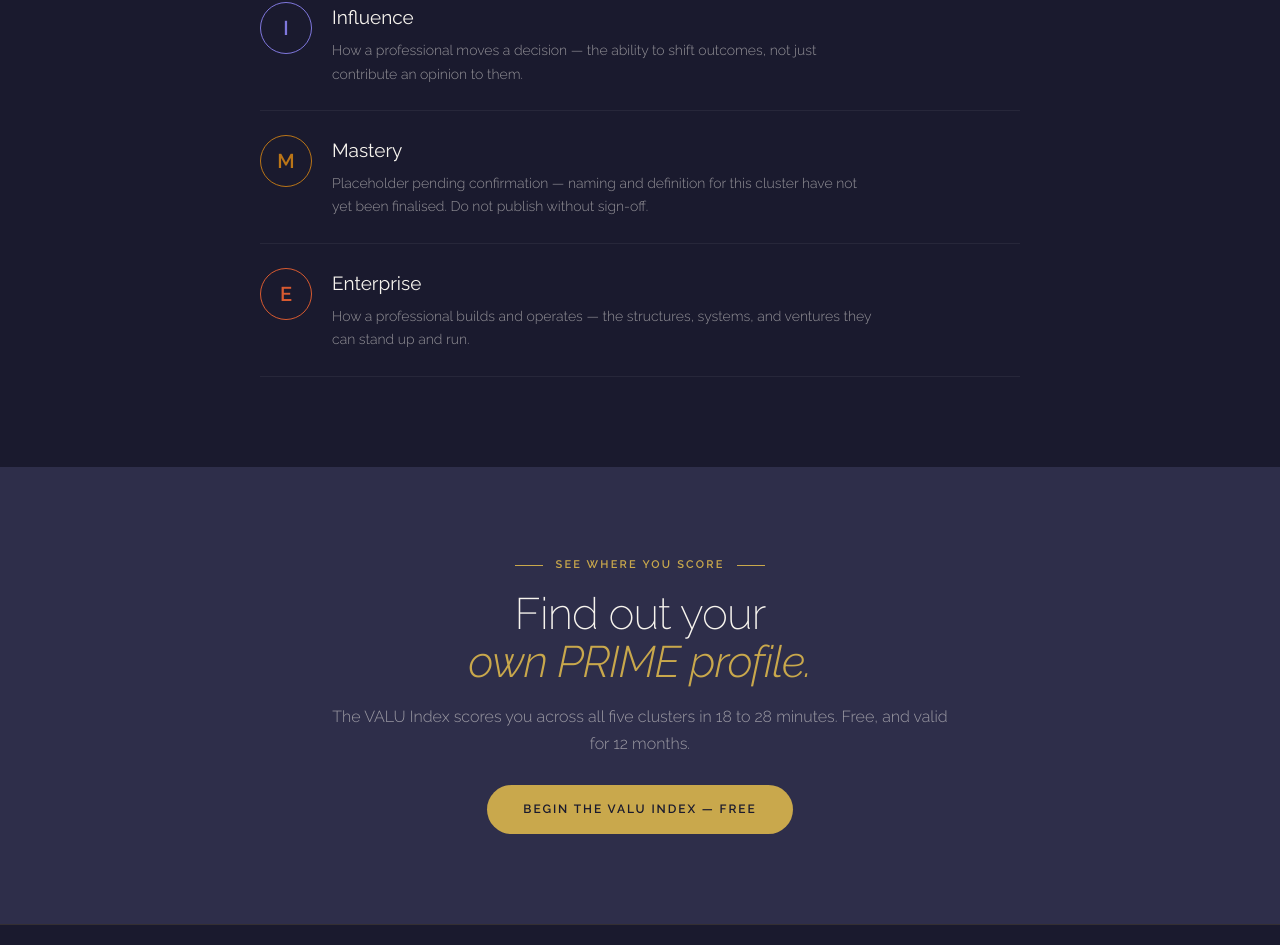
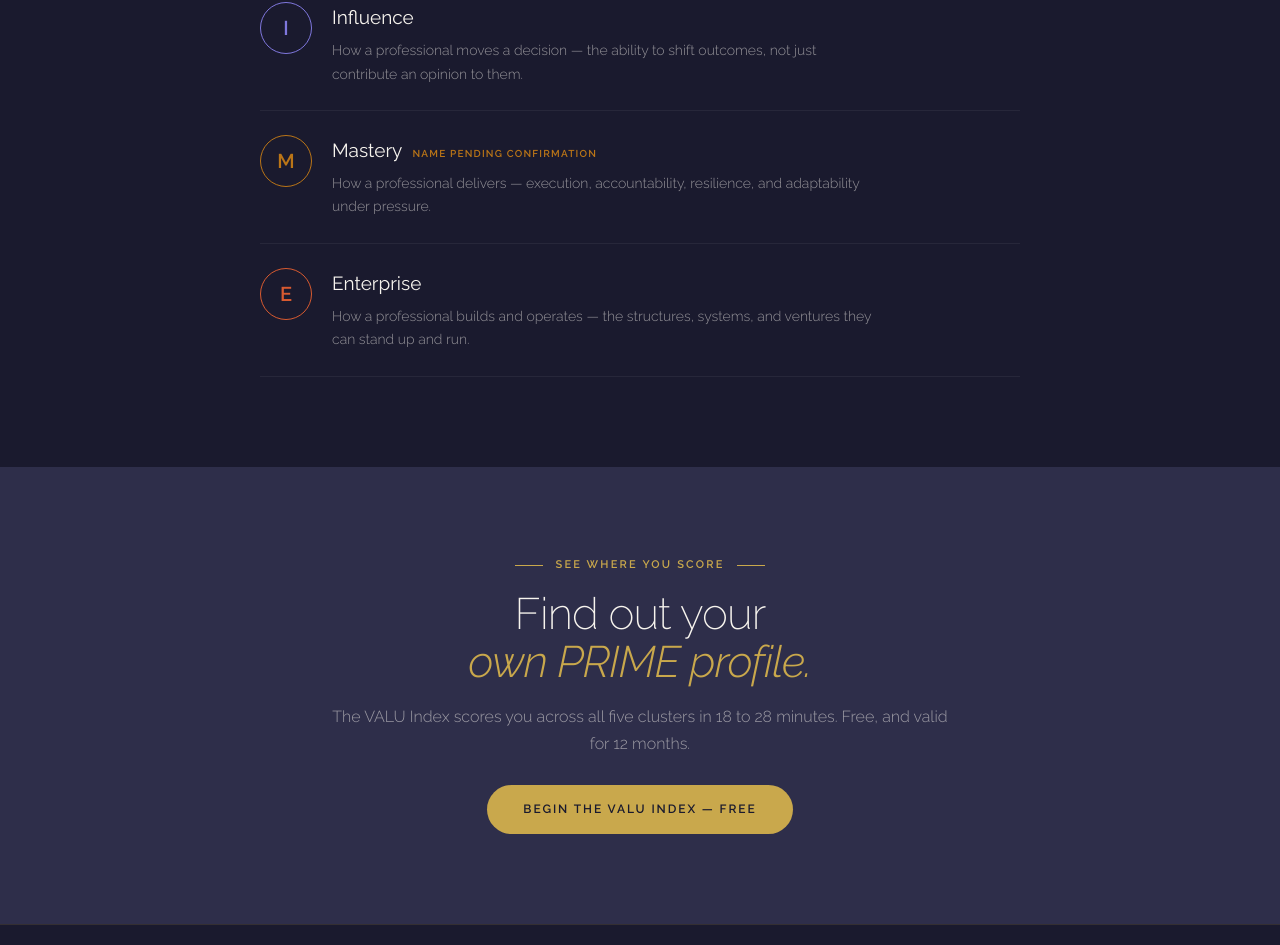
Before and after one commit to riverwayse-sudo/valoria-site, a Next.js app: page /prime in a window 1280 px wide. Shown: the part 865-1810 px from the top of the page. Built offline with nearby package versions, Linux system fonts and the light colour scheme.

Commit message:
Update page.jsx

```diff
--- a/src/app/prime/page.jsx
+++ b/src/app/prime/page.jsx
@@ -13,7 +13,7 @@
   P: 'How a professional shows up — composure, communication, and how clearly they carry their own expertise into a room.',
   R: 'How a professional works with others — collaboration, trust-building, and the quality of the relationships they sustain.',
   I: 'How a professional moves a decision — the ability to shift outcomes, not just contribute an opinion to them.',
-  M: 'Placeholder pending confirmation — naming and definition for this cluster have not yet been finalised. Do not publish without sign-off.',
+  M: 'How a professional delivers — execution, accountability, resilience, and adaptability under pressure.',
   E: 'How a professional builds and operates — the structures, systems, and ventures they can stand up and run.',
 }
 
@@ -41,7 +41,7 @@
                   <div>
                     <div className="cluster-name" style={{ color: 'var(--parchment)' }}>
                       {c.name}
-                      {c.name === 'TBD' && <span className="cluster-pending">NAME PENDING CONFIRMATION</span>}
+                      {c.name === 'Mastery' && <span className="cluster-pending">NAME PENDING CONFIRMATION</span>}
                     </div>
                     <p className="cluster-desc">{CLUSTER_DESCRIPTIONS[c.letter]}</p>
                   </div>
```
